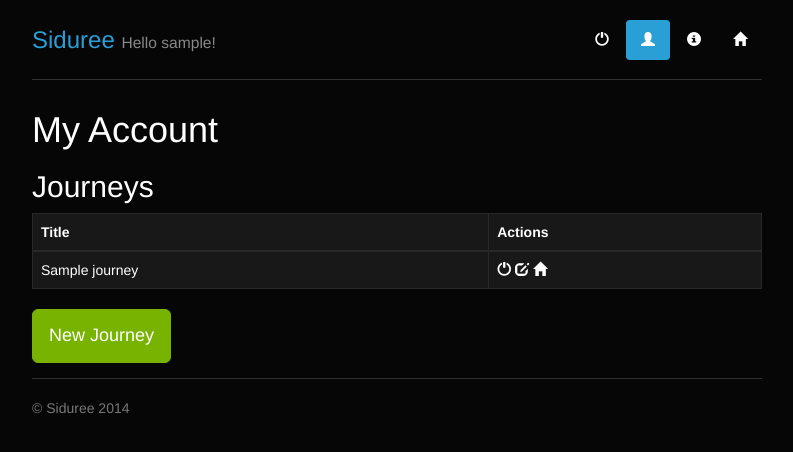
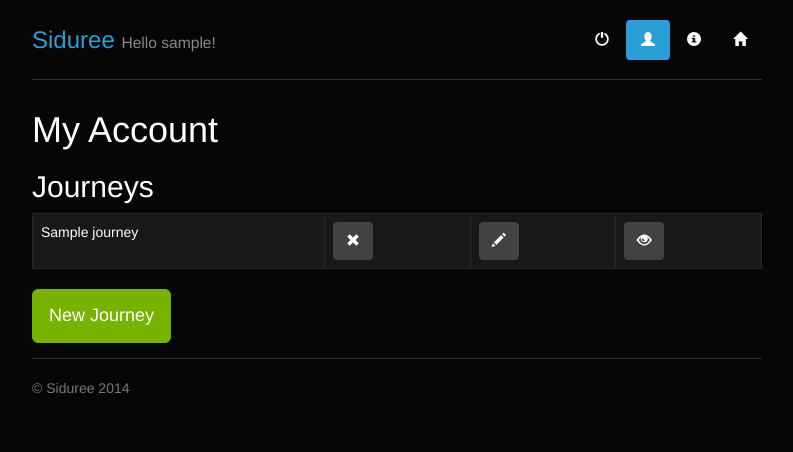
Before and after one commit to aimxhaisse/siduree, a Flask app: page /me in a window 1280 px wide. Shown: the top 452 px of the page, without its empty margins (243-1036 px from the left). Run offline with Flask 2, Linux system fonts and the light colour scheme; a user stored in the database is signed in; tables that the repository leaves empty hold one stand-in row (values such as "Sample post"); parts of the project's set-up code (start-up, migrations or seed data) failed here and were passed over; some web fonts are replaced.

Commit message:
[app] style for buttons.

```diff
--- a/app/templates/me.html
+++ b/app/templates/me.html
@@ -6,20 +6,30 @@
   <h2>Journeys</h2>
   {% if journeys %}
   <table class="table-bordered table">
-    <thead>
-      <tr>
-	<th>Title</th>
-	<th>Actions</th>
-      </tr>
-    </thead>
     <tbody>
       {% for journey in journeys %}
       <tr>
 	<td>{{journey.title}}</td>
 	<td>
-	  <a href="{{ url_for('delete_journey', journey_id = journey.id) }}"><span class="glyphicon glyphicon-off"></span></a>
-	  <a href="{{ url_for('edit_journey', journey_id = journey.id) }}"><span class="glyphicon glyphicon-edit"></span></a>
-	  <a href="#"><span class="glyphicon glyphicon-home"></span></a>
+	  <a href="{{ url_for('delete_journey', journey_id = journey.id) }}">
+	    <button class="btn btn-default">
+	      <span class="glyphicon glyphicon-remove"></span>
+	    </button>
+	  </a>
+	</td>
+	<td>
+	  <a href="{{ url_for('edit_journey', journey_id = journey.id) }}">
+	    <button class="btn btn-default">
+	      <span class="glyphicon glyphicon-pencil"></span>
+	    </button>
+	  </a>
+	</td>
+	<td>
+	  <a href="#">
+	    <button class="btn btn-default">
+	      <span class="glyphicon glyphicon-eye-open"></span>
+	    </button>
+	  </a>
 	</td>
       </tr>
       {% endfor %}
```
Also changed, not shown: app/templates/edit-journey.html (+19 -9 lines), app/templates/edit-slide.html (+19 -9 lines).
